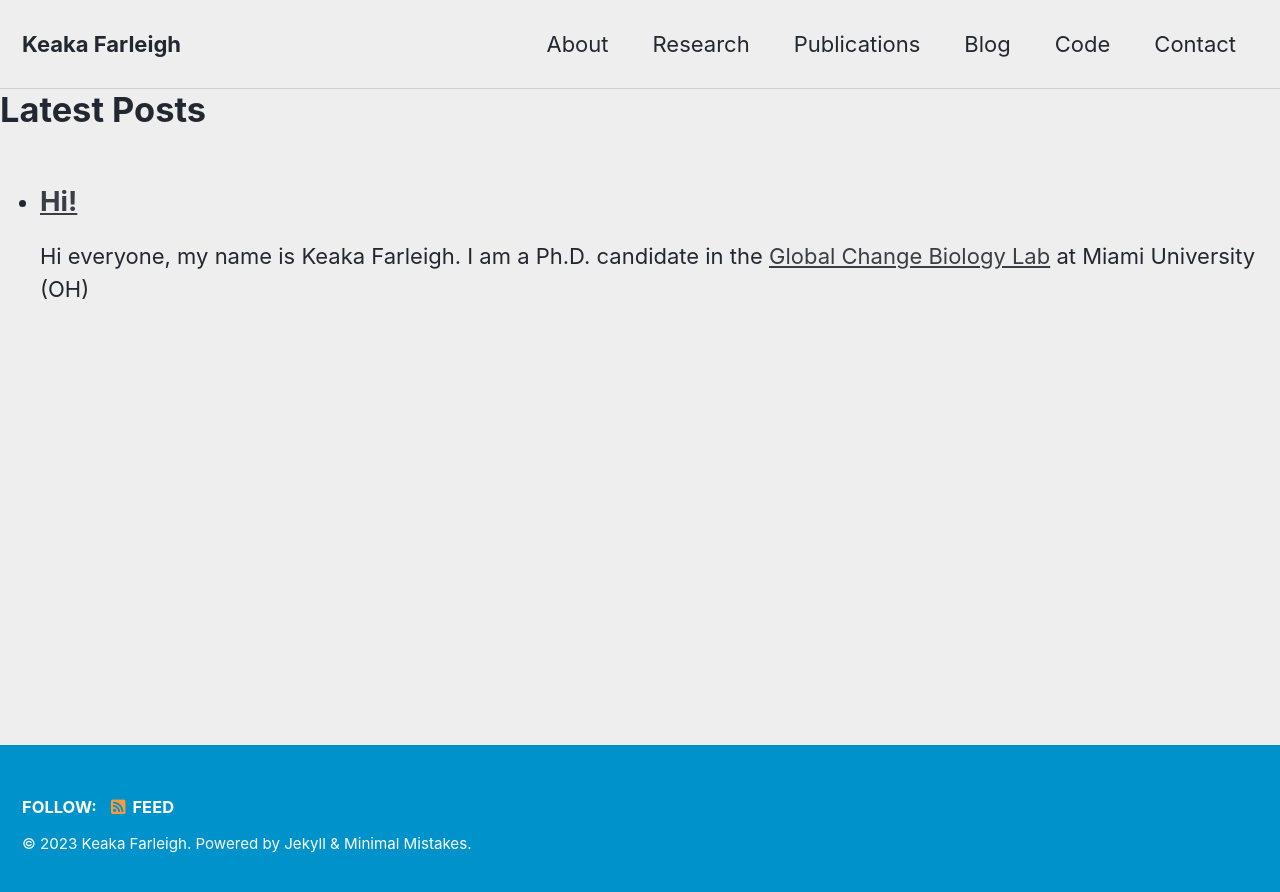
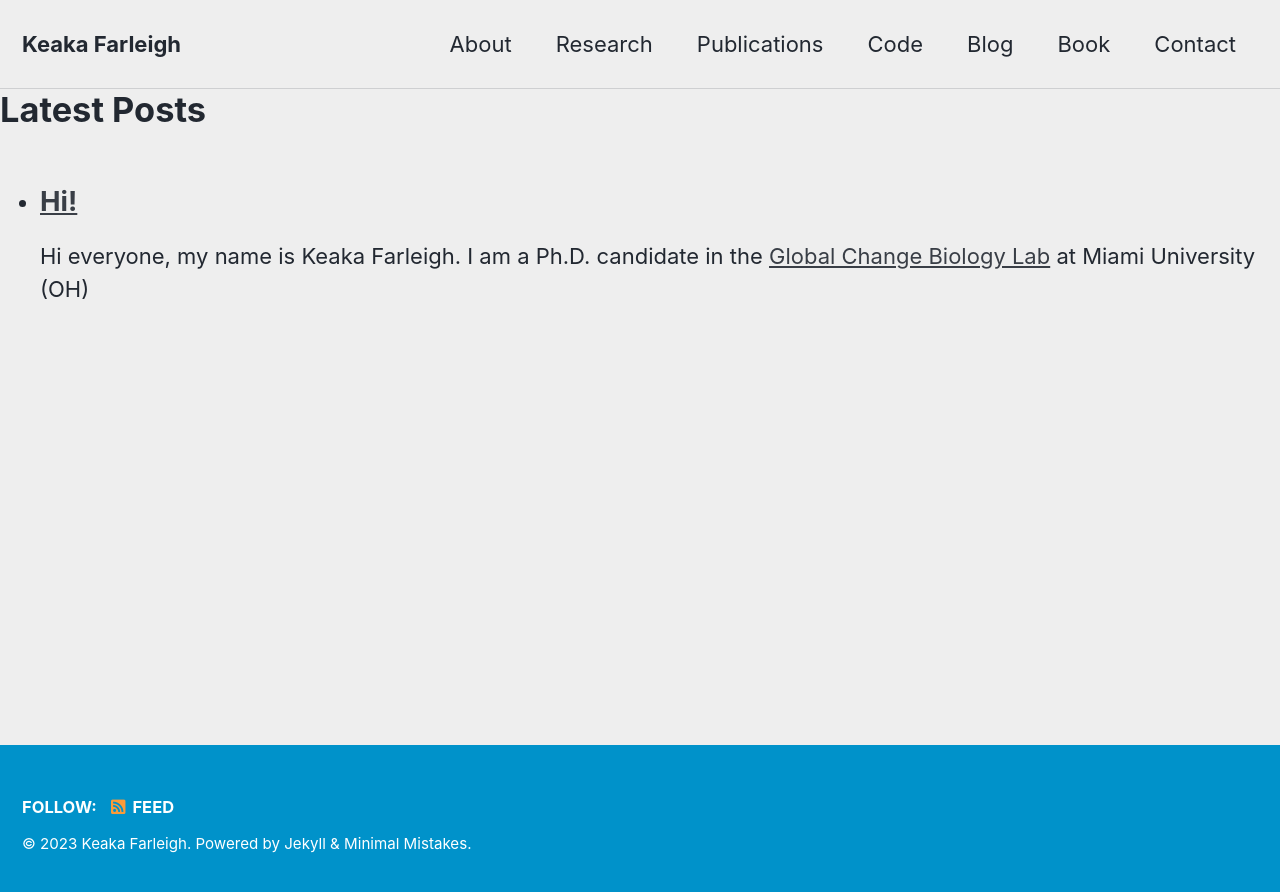
Before and after one commit to kfarleigh/kfarleigh.github.io, a Jekyll site: the page built from blog.html, in a window 1280 px wide. Shown: the top 892 px of the page. Built offline with Jekyll 4.4.1, drawn with Linux system fonts in a browser that asks for light colours; cached includes are drawn as plain includes.

Commit message:
Update navigation.yml

```diff
--- a/_data/navigation.yml
+++ b/_data/navigation.yml
@@ -5,10 +5,12 @@ main:
     url: /research/
   - title: "Publications"
     url: /publications/
+  - title: "Code"
+    url: /code/
   - title: "Blog"
     url: /blog/
     link: /blog.html
-  - title: "Code"
-    url: /code/
+  - title: "Book"
+    url: /book/
   - title: "Contact"
     url: /contact/
```
